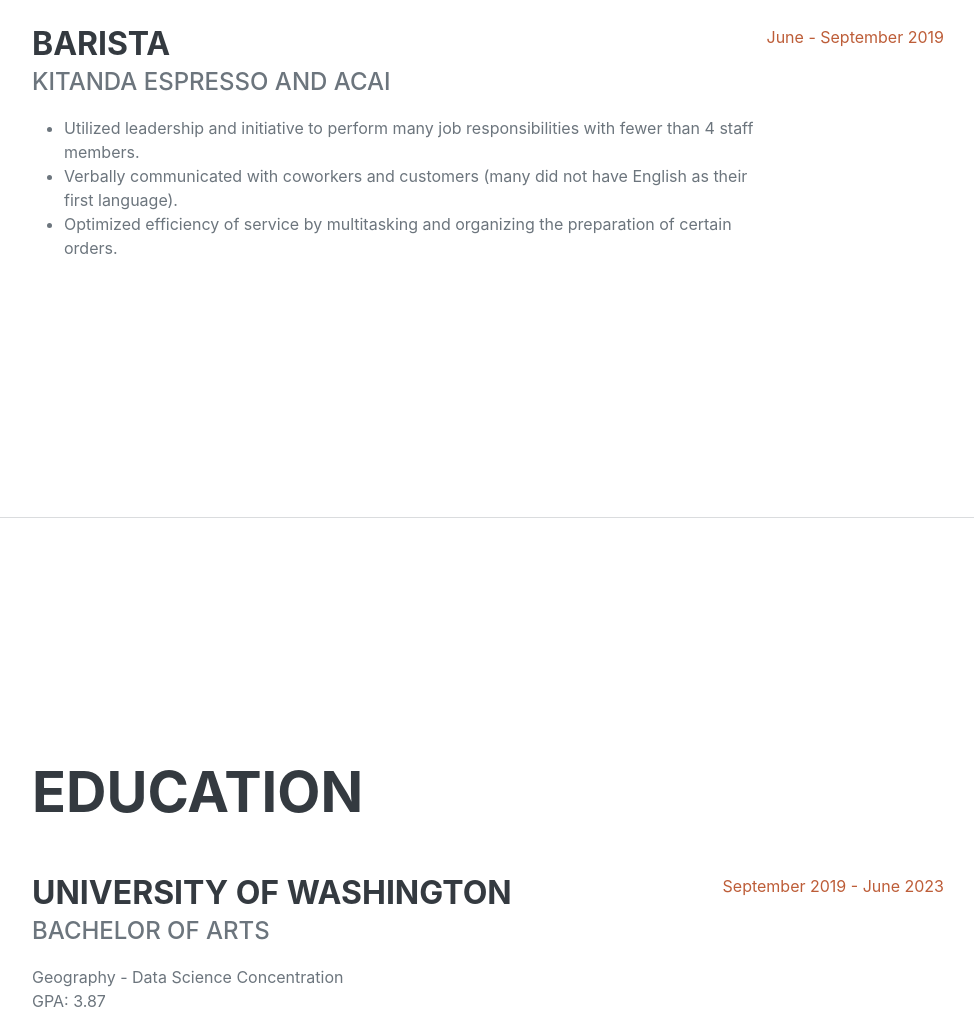
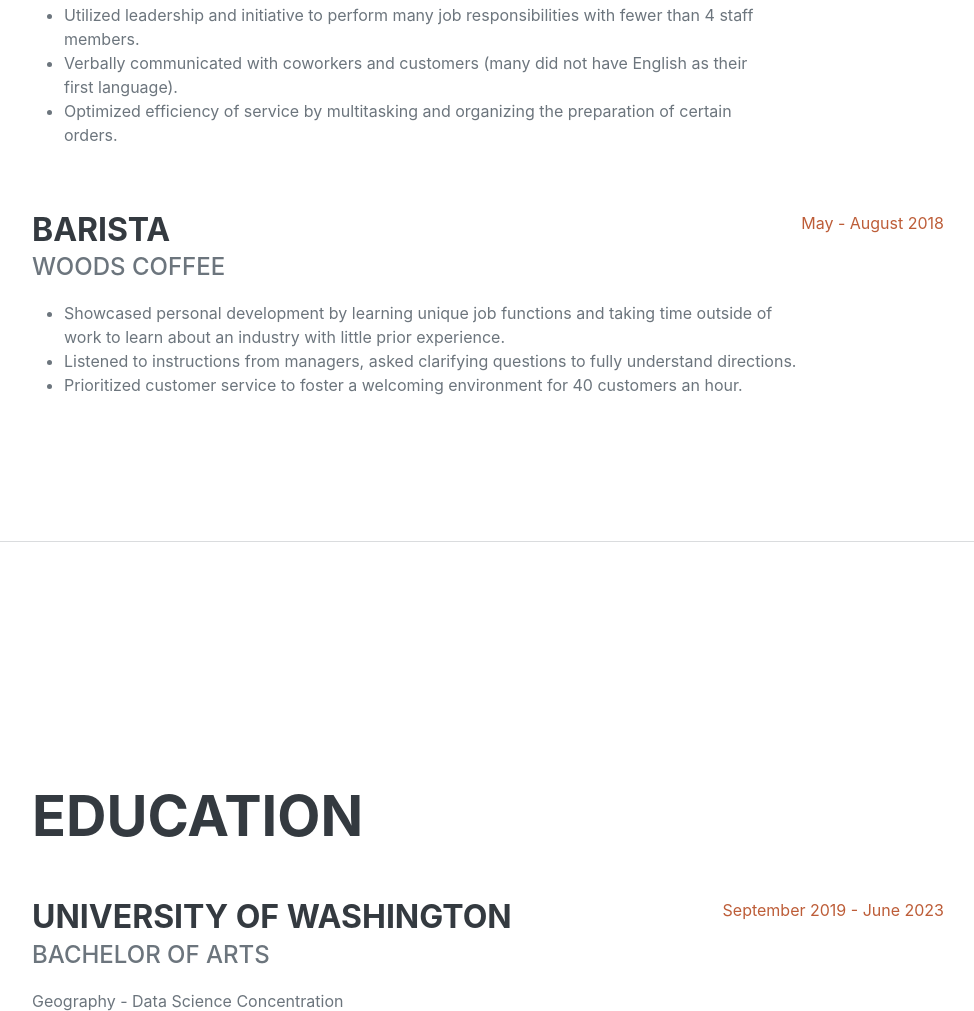
Before and after one commit to Rsingh802/Rsingh802.github.io, a plain HTML site: page index.html in a window 1280 px wide. Shown: the part 1084-2095 px from the top of the page, without its empty margins (288-1262 px from the left). Drawn offline with nearby package versions, Linux system fonts and the light colour scheme; a web font is replaced by a local one.

Commit message:
add woods to resume website experience

```diff
--- a/index.html
+++ b/index.html
@@ -72,6 +72,20 @@
                             </p>
                         </div>
                         <div class="flex-shrink-0"><span class="text-primary">June - September 2019</span></div>
+                    </div>
+                    <div class="d-flex flex-column flex-md-row justify-content-between mb-5">
+                        <div class="flex-grow-1">
+                            <h3 class="mb-0">Barista</h3>
+                            <div class="subheading mb-3">Woods Coffee</div>
+                            <p>
+                                <ul>
+                                    <li>Showcased personal development by learning unique job functions and taking time outside of work to learn about an industry with little prior experience.</li>
+                                    <li>Listened to instructions from managers, asked clarifying questions to fully understand directions.</li>
+                                    <li>Prioritized customer service to foster a welcoming environment for 40 customers an hour.</li>
+                                </ul>
+                            </p>
+                        </div>
+                        <div class="flex-shrink-0"><span class="text-primary">May - August 2018</span></div>
                     </div>
                 </div>
             </section>
```
